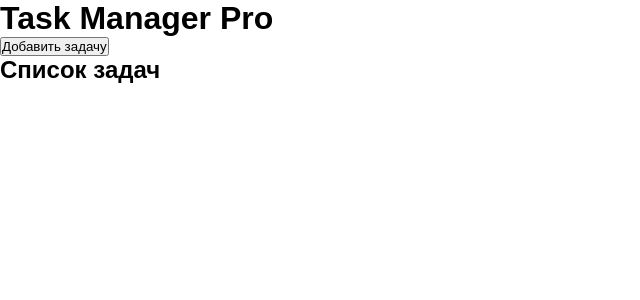
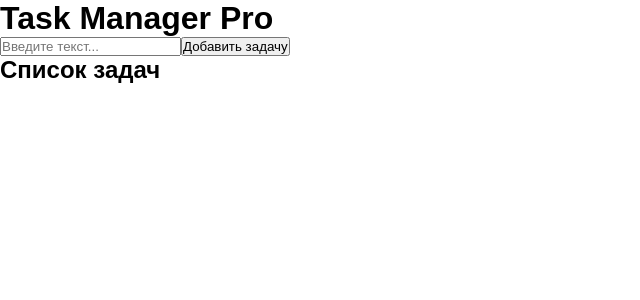
Before and after one commit to SmailovAleksei/task_manager, a React (Vite) app: page / in a window 1280 px wide. Shown: the top 300 px of the page, without its empty margins (0-640 px from the left). Built offline with nearby package versions, Linux system fonts and the light colour scheme.

Commit message:
taskform

```diff
--- a/src/App.jsx
+++ b/src/App.jsx
@@ -1,28 +1,14 @@
-import { useDispatch } from 'react-redux';
-import { addTask } from './features/tasks/tasksSlice';
 import TaskList from "./components/TaskList/TaskList.jsx";
+import TaskForm from "./components/TaskForm/TaskForm.jsx";
 
 function App() {
-    const dispatch = useDispatch();
-
-    const handleAddTask = () => {
-        dispatch(
-            addTask({
-                id: Date.now(),
-                title: 'Первая задача',
-            })
-        );
-    };
 
     return (
         <div>
             <h1>Task Manager Pro</h1>
 
-            <button onClick={handleAddTask}>
-                Добавить задачу
-            </button>
-
-            <TaskList/>
+            <TaskForm />
+            <TaskList />
         </div>
     );
 }
--- a/src/components/TaskForm/TaskForm.jsx
+++ b/src/components/TaskForm/TaskForm.jsx
@@ -0,0 +1,40 @@
+import {useState} from 'react';
+import { useDispatch } from 'react-redux';
+import { addTask } from '../../features/tasks/tasksSlice.js';
+
+function TaskForm() {
+    const [title, setTitle] = useState('');
+
+    const dispatch = useDispatch();
+
+    const handleSubmit = (e) => {
+        e.preventDefault();
+
+        if (!title.trim()) return;
+
+        dispatch(
+            addTask({
+                id: Date.now(),
+                title: title,
+            })
+        );
+
+        setTitle('');
+    }
+
+    return (
+        <form onSubmit={handleSubmit}>
+            <input
+                type="text"
+                value={title}
+                onChange={(e) => setTitle(e.target.value)}
+                placeholder="Введите текст..."
+            />
+            <button type="submit">
+                Добавить задачу
+            </button>
+        </form>
+    );
+}
+
+export default TaskForm;
```
